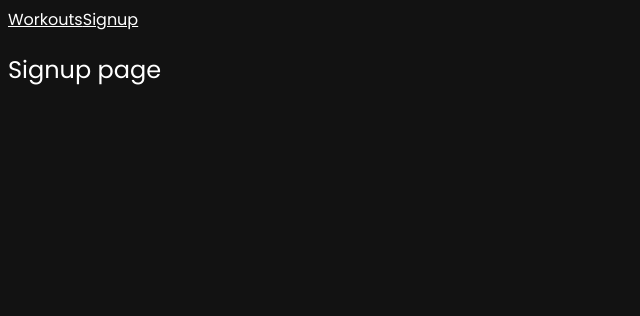
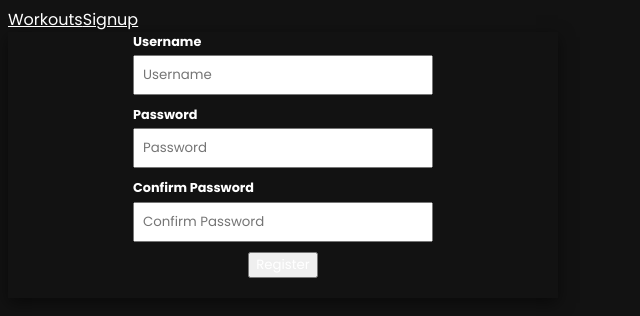
Before and after one commit to LerkkaP/WorkoutLogger, a React (Create React App) app: page /signup in a window 1280 px wide. Shown: the top 316 px of the page, without its empty margins (0-640 px from the left). Built offline with nearby package versions, Linux system fonts and the light colour scheme; data requests are answered from the project's data file.

Commit message:
Create signup form

```diff
--- a/src/assets/style.css
+++ b/src/assets/style.css
@@ -133,6 +133,43 @@ body {
   margin-top: 1em;
 }
 
+.form {
+  width: 550px;
+  padding-bottom: 20px;
+  box-shadow: rgba(0, 0, 0, 0.5) 0px 5px 15px;
+  display: flex;
+  flex-direction: column;
+  align-items: center;
+  font-size: 0.8em;
+}
+
+.form-body {
+  width: 300px; /* Adjust the width as needed */
+  text-align: center;
+}
+
+.username,
+.password,
+.confirm-password {
+  margin-bottom: 10px;
+}
+
+.form__label {
+  display: block;
+  font-weight: bold;
+  text-align: left;
+}
+
+.form__input {
+  width: 100%;
+  padding: 8px;
+  margin-top: 4px;
+}
+
+.btn {
+  width: 100%;
+}
+
 /*  Hamburger  */
 
 #menu {
--- a/src/components/Signup.js
+++ b/src/components/Signup.js
@@ -1,5 +1,48 @@
 const Signup = () => {
-  return <h2>Signup page</h2>;
+  return (
+    <div className="form">
+      <div className="form-body">
+        <div className="username">
+          <label className="form__label" htmlFor="username">
+            Username{" "}
+          </label>
+          <input
+            className="form__input"
+            type="text"
+            name="username"
+            placeholder="Username"
+          />
+        </div>
+        <div className="password">
+          <label className="form__label" htmlFor="password1">
+            Password{" "}
+          </label>
+          <input
+            className="form__input"
+            type="password"
+            name="password1"
+            placeholder="Password"
+          />
+        </div>
+        <div className="confirm-password">
+          <label className="form__label" htmlFor="password2">
+            Confirm Password{" "}
+          </label>
+          <input
+            className="form__input"
+            type="password"
+            name="password2"
+            placeholder="Confirm Password"
+          />
+        </div>
+      </div>
+      <div className="register">
+        <button className="btn" type="submit">
+          Register
+        </button>
+      </div>
+    </div>
+  );
 };
 
 export default Signup;
```
